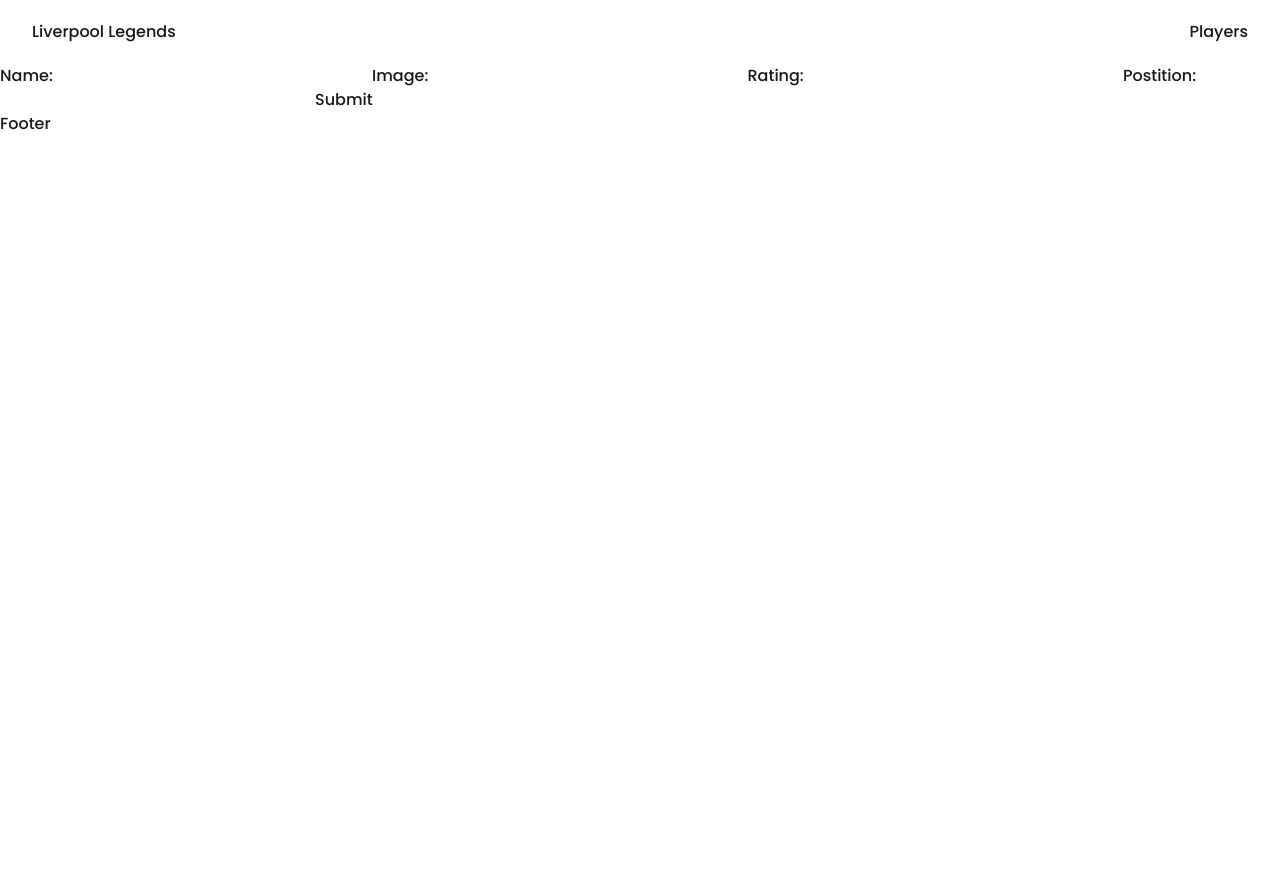
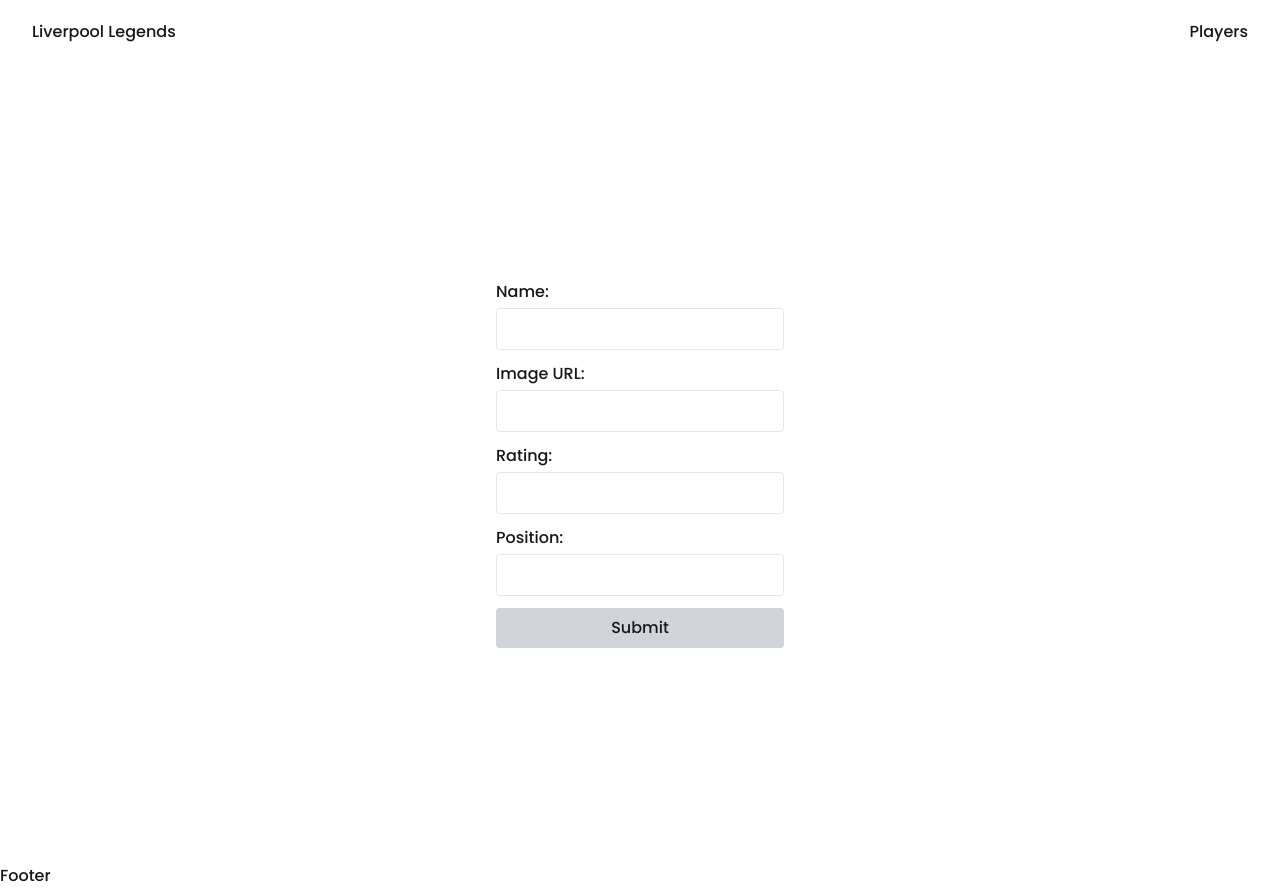
Before and after one commit to BullDogPatch/postgres-next, a Next.js app: page /post-player in a window 1280 px wide. Before the commit the page ends 800 px from the top, so only its background shows below. Built offline with nearby package versions, Linux system fonts and the light colour scheme; no server answers.

Commit message:
style form

```diff
--- a/src/app/post-player/page.js
+++ b/src/app/post-player/page.js
@@ -17,18 +17,60 @@
     revalidatePath('/players');
     redirect('/players');
   };
+
   return (
-    <form action={handleSubmit}>
-      <label htmlFor='name'>Name: </label>
-      <input type='text' name='name' id='name' />
-      <label htmlFor='src'>Image: </label>
-      <input type='text' name='src' id='src' />
-      <label htmlFor='rating'>Rating: </label>
-      <input type='number' name='rating' id='rating' />
-      <label htmlFor='position'>Postition: </label>
-      <input type='text' name='position' id='position' />
-      <button type='submit'>Submit</button>
-    </form>
+    <div className='flex justify-center items-center min-h-screen'>
+      <form action={handleSubmit} className='p-4 w-80'>
+        <label className='block mb-1' htmlFor='name'>
+          Name:
+        </label>
+        <input
+          type='text'
+          name='name'
+          id='name'
+          className='w-full p-2 mb-3 border rounded'
+        />
+
+        <label className='block mb-1' htmlFor='src'>
+          Image URL:
+        </label>
+        <input
+          type='text'
+          name='src'
+          id='src'
+          className='w-full p-2 mb-3 border rounded'
+        />
+
+        <label className='block mb-1' htmlFor='rating'>
+          Rating:
+        </label>
+        <input
+          type='number'
+          name='rating'
+          id='rating'
+          min='1'
+          max='10'
+          className='w-full p-2 mb-3 border rounded'
+        />
+
+        <label className='block mb-1' htmlFor='position'>
+          Position:
+        </label>
+        <input
+          type='text'
+          name='position'
+          id='position'
+          className='w-full p-2 mb-3 border rounded'
+        />
+
+        <button
+          type='submit'
+          className='w-full bg-gray-300 py-2 rounded hover:bg-gray-400'
+        >
+          Submit
+        </button>
+      </form>
+    </div>
   );
 };
 
```
